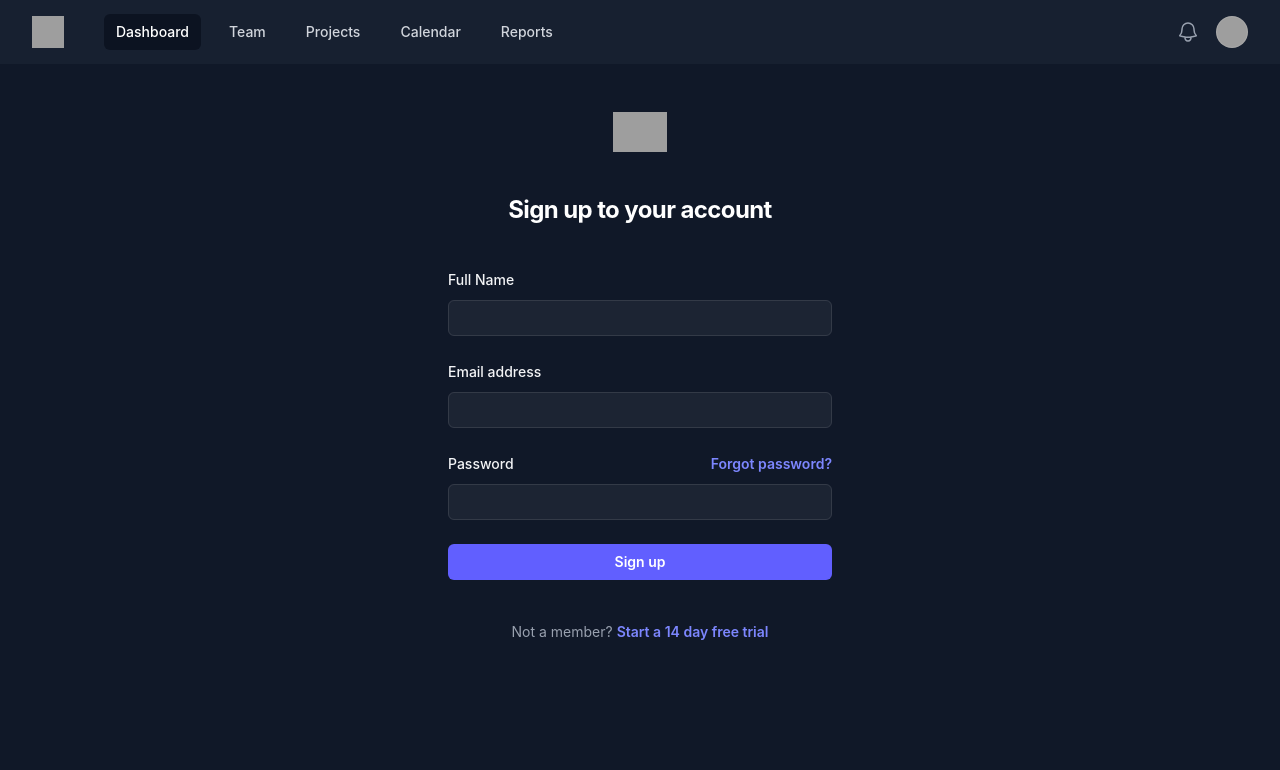
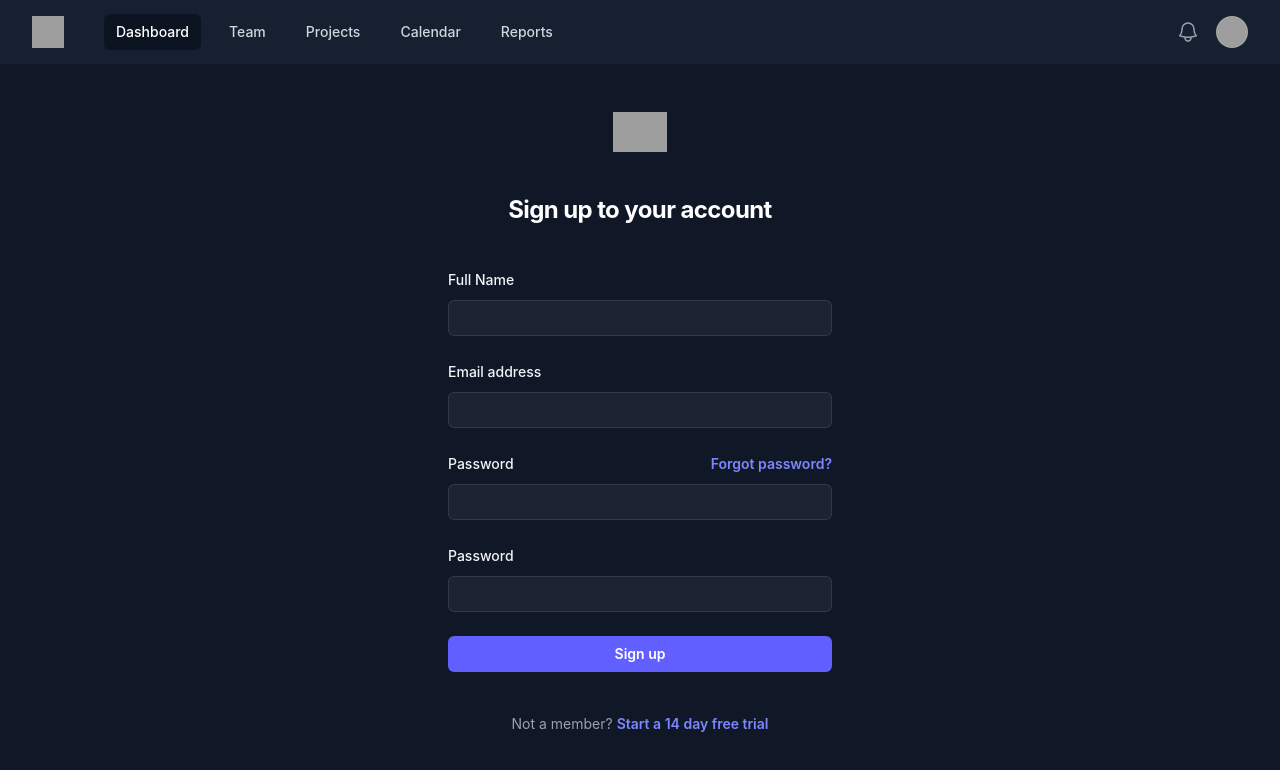
Before and after one commit to AnthonyNnawulezi/2.-Survey-Project, a React (Vite) app in the folder React/: page / in a window 1280 px wide. Shown: the top 770 px of the page. Built offline with nearby package versions, Linux system fonts and the light colour scheme; grey boxes are pictures that could not be loaded.

Commit message:
added password confirmation

```diff
--- a/React/src/views/Signup.jsx
+++ b/React/src/views/Signup.jsx
@@ -82,6 +82,25 @@ export default function Signup() {
                                 />
                             </div>
                         </div>
+                        <div>
+                            <div className="flex items-center justify-between">
+                                <label
+                                    htmlFor="confirm_password"
+                                    className="block font-medium text-gray-100 text-sm/6"
+                                >
+                                    Password
+                                </label>
+                            </div>
+                            <div className="mt-2">
+                                <input
+                                    id="confirm_password"
+                                    name="confirm_password"
+                                    type="password"
+                                    required
+                                    className="block w-full rounded-md bg-white/5 px-3 py-1.5 text-base text-white outline-1 -outline-offset-1 outline-white/10 placeholder:text-gray-500 focus:outline-2 focus:-outline-offset-2 focus:outline-indigo-500 sm:text-sm/6"
+                                />
+                            </div>
+                        </div>
 
                         <div>
                             <button
```
